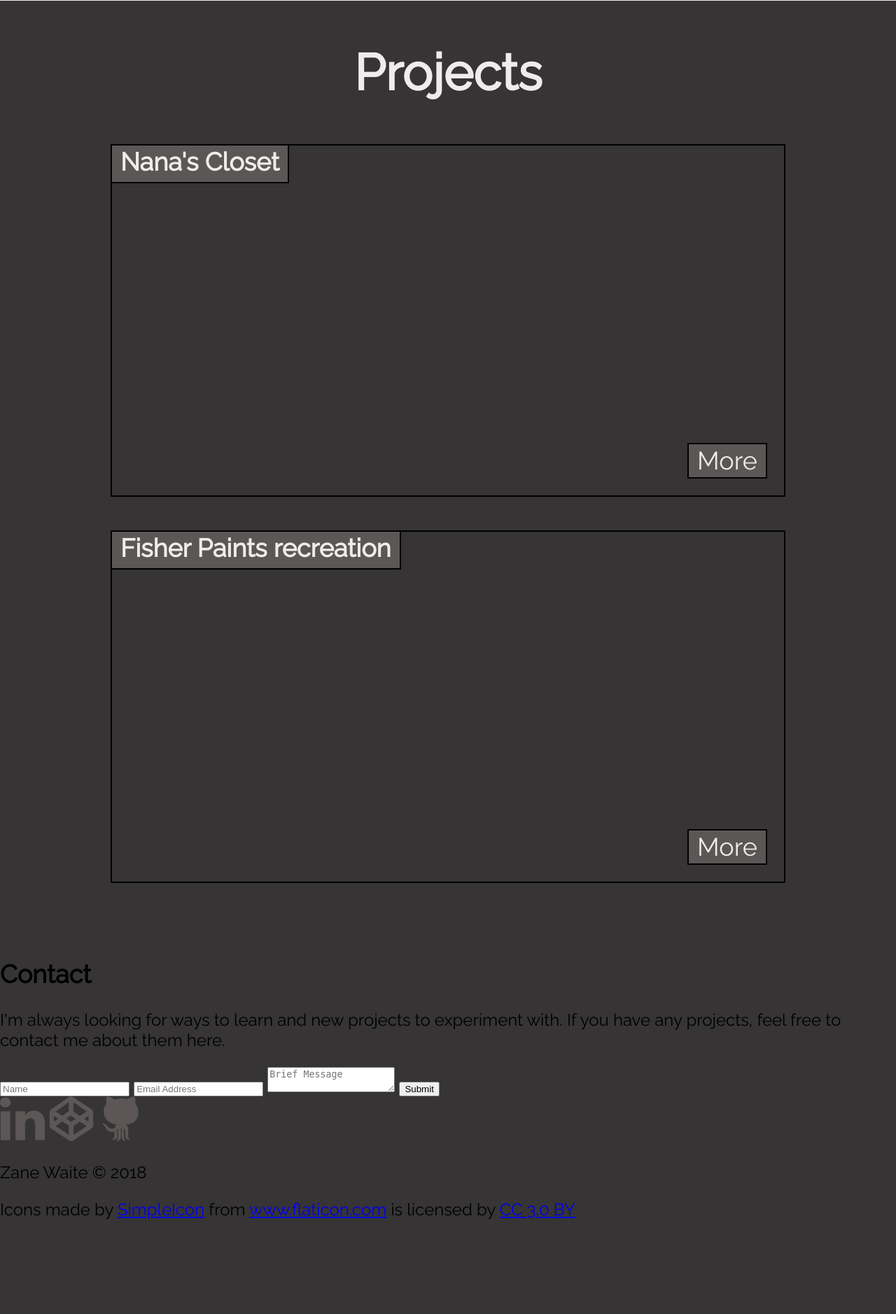
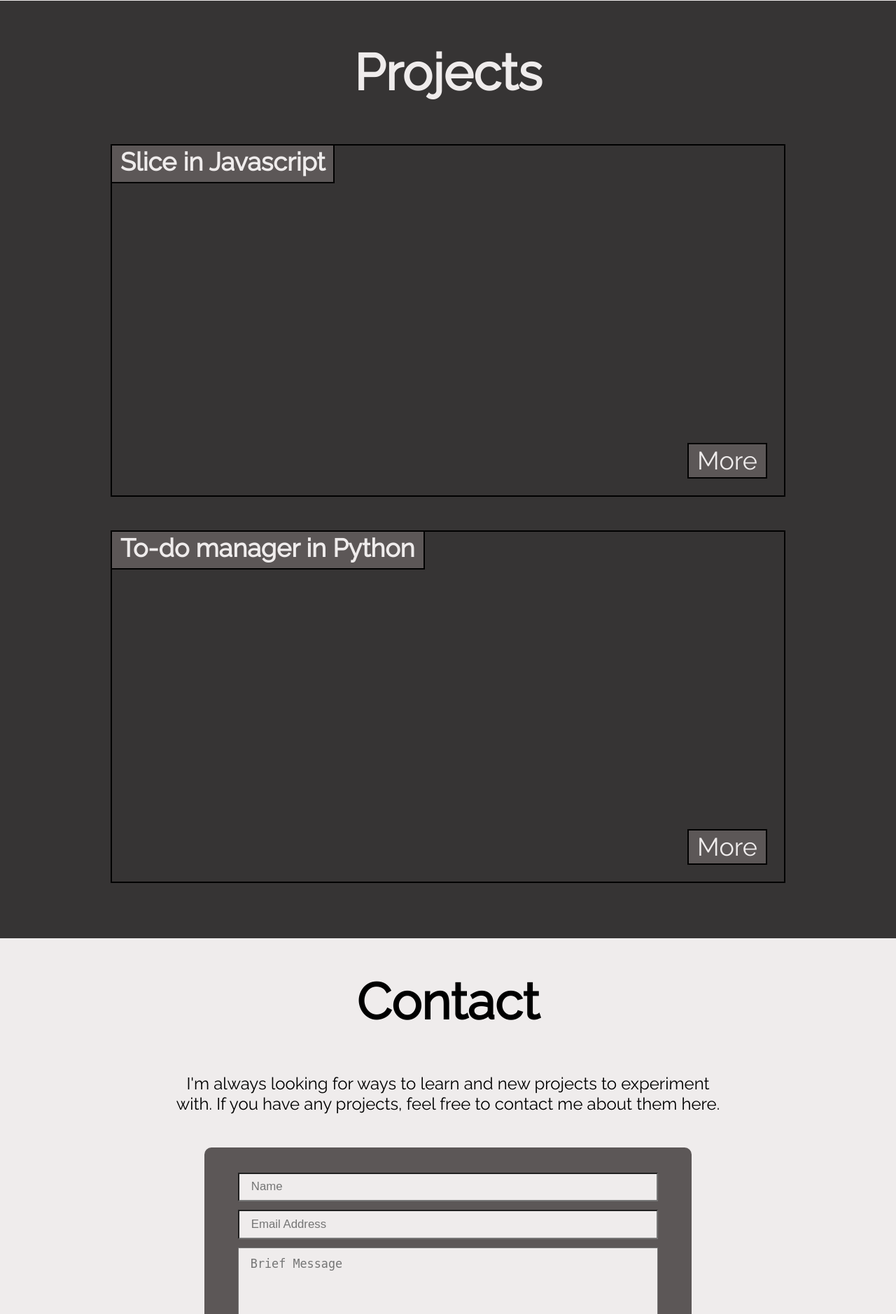
Before and after one commit to zmwaite182/zmwaite182.github.io, a PHP site: page / in a window 1280 px wide. Shown: the part 1695-3573 px from the top of the page at 70% size. Before the commit the page ends 3438 px from the top, so only its background shows below. Run offline with PHP 8.4, Linux system fonts and the light colour scheme.

Commit message:
Contact page remade in Sass, and cleaned up some

```diff
--- a/app.css
+++ b/app.css
@@ -83,20 +83,21 @@ header #navigation a:hover {
   font-size: 3rem;
   margin: 20px auto 30px;
 }
-#about table {
+
+table {
   background-color: #efecec;
   margin: 0 auto;
   width: 75%;
   border-spacing: 0.1rem 0.6rem;
 }
-#about table th {
+table th {
   width: 25%;
   background-color: #5c5757;
   color: #efecec;
   border: 1px solid black;
   margin-bottom: 2rem;
 }
-#about table td {
+table td {
   text-align: right;
   background-color: #d8d0d0;
   padding-right: 10px;
@@ -104,7 +105,7 @@ header #navigation a:hover {
   border: 1px solid black;
   margin-bottom: 2rem;
 }
-#about table #html-percent::before {
+table #html-percent::before {
   height: 30px;
   background-color: #363434;
   float: left;
@@ -112,7 +113,7 @@ header #navigation a:hover {
   padding: 0;
   width: 70%;
 }
-#about table #css-percent::before {
+table #css-percent::before {
   height: 30px;
   background-color: #363434;
   float: left;
@@ -120,7 +121,7 @@ header #navigation a:hover {
   padding: 0;
   width: 50%;
 }
-#about table #java-percent::before {
+table #java-percent::before {
   height: 30px;
   background-color: #363434;
   float: left;
@@ -128,7 +129,7 @@ header #navigation a:hover {
   padding: 0;
   width: 10%;
 }
-#about table #bash-percent::before {
+table #bash-percent::before {
   height: 30px;
   background-color: #363434;
   float: left;
@@ -136,7 +137,7 @@ header #navigation a:hover {
   padding: 0;
   width: 30%;
 }
-#about table #git-percent::before {
+table #git-percent::before {
   height: 30px;
   background-color: #363434;
   float: left;
@@ -149,11 +150,11 @@ header #navigation a:hover {
   height: 160vh;
   width: 100%;
   background-color: #363434;
+  text-align: center;
 }
 #projects h1 {
   font-size: 3rem;
   color: #efecec;
-  text-align: center;
 }
 
 .project-sample {
@@ -164,7 +165,6 @@ header #navigation a:hover {
   display: flex;
   justify-content: space-between;
   border: 2px solid black;
-  /*CHEVRONS*/
 }
 .project-sample + .project-sample {
   margin-top: 2rem;
@@ -196,108 +196,109 @@ header #navigation a:hover {
   transition: 1s;
 }
 
-chevron {
-  opacity: 0;
-  animation: fade-in 1.5s 2s ease-in forwards;
-  display: block;
-  position: relative;
+#contact {
+  height: 88vh;
+  padding: 1rem 10rem;
   text-align: center;
-  padding: 12px;
-  margin-bottom: 6px;
-  height: 0px;
-  width: 200px;
-  margin: 0 auto;
-  bottom: -20vh;
+  background-color: #efecec;
+}
+#contact h1 {
+  font-size: 3rem;
+  margin-top: 1rem;
 }
 
-chevron::before {
-  content: "";
-  position: absolute;
-  top: 0;
-  left: 0;
-  height: 50%;
-  width: 50%;
-  background: #efecec;
-  transform: skew(0deg, 20deg);
+form {
+  margin: 2rem auto 0;
+  text-align: center;
+  display: flex;
+  flex-direction: column;
+  width: 75%;
+  height: 13rem;
+  background-color: #5c5757;
+  padding: 1rem 2rem 0.3rem;
+  border-radius: 10px;
 }
 
-chevron::after {
-  content: "";
-  position: absolute;
-  top: 0;
-  right: 0;
-  height: 50%;
-  width: 50%;
-  background: #efecec;
-  transform: skew(0deg, -20deg);
+input {
+  margin: 0.5rem 0 0;
+  background-color: #efecec;
+  padding: 0.2rem 0 0.2rem 0.7rem;
+  font-size: 0.7rem;
+  height: 1.3rem;
+}
+input [type=submit] {
+  width: 40%;
+  margin: 0.5rem auto;
+  padding: 0.5rem;
+  border-radius: 10px;
+  font-size: 1rem;
+  height: auto;
 }
 
-chevron-2 {
-  display: block;
-  position: relative;
-  text-align: center;
-  padding: 12px;
-  margin-bottom: 6px;
-  height: 0px;
-  width: 200px;
-  margin: 0 auto;
-  bottom: -10vh;
+textarea {
+  margin: 0.5rem 0 0;
+  background-color: #efecec;
+  padding: 0.2rem 0 0.2rem 0.7rem;
+  font-size: 0.7rem;
+  height: 6rem;
+  padding-top: 0.5rem;
 }
 
-chevron-2::before {
-  content: "";
-  position: absolute;
-  top: 0;
-  left: 0;
-  height: 50%;
-  width: 50%;
-  background: #5c5757;
-  transform: skew(0deg, 20deg);
+#anchor-container {
+  display: flex;
+  justify-content: space-between;
+  width: 25%;
+  margin: 0 auto;
+  padding-top: 1rem;
+}
+#anchor-container a {
+  background-color: #efecec;
+  padding: 0.3rem;
+  border-radius: 10px;
+  height: 58px;
 }
 
-chevron-2::after {
-  content: "";
-  position: absolute;
-  top: 0;
-  right: 0;
-  height: 50%;
-  width: 50%;
-  background: #5c5757;
-  transform: skew(0deg, -20deg);
+footer {
+  /*CHEVRONS*/
+}
+footer p {
+  text-align: center;
+  color: #efecec;
+  font-size: 0.5rem;
+  margin-top: 1.5rem;
+}
+footer img {
+  width: 58px;
+}
+footer div:nth-last-child(1) {
+  font-size: 0.3rem;
+  color: #efecec;
+  text-align: center;
+  margin-bottom: 1rem;
+}
+footer div:nth-last-child(1) a {
+  color: #efecec;
 }
 
-chevron-3 {
-  display: block;
-  position: relative;
-  text-align: center;
-  padding: 12px;
-  margin-bottom: 6px;
-  height: 0px;
-  width: 200px;
-  margin: 0 auto;
-  bottom: -12vh;
-}
-
-chevron-3::before {
-  content: "";
-  position: absolute;
-  top: 0;
-  left: 0;
-  height: 50%;
-  width: 50%;
-  background: #5c5757;
-  transform: skew(0deg, 20deg);
-}
-
-chevron-3::after {
-  content: "";
-  position: absolute;
-  top: 0;
-  right: 0;
-  height: 50%;
-  width: 50%;
-  background: #5c5757;
-  transform: skew(0deg, -20deg);
-}
+/*.chevron
+ * opacity: 0
+ * animation: fade-in 1.5s 2s ease-in forwards
+ * +chevron(-20vh)
+ * &:before
+ *  +chevron-before($offwhite)
+ * &:after
+ *  +chevron-after($offwhite) */
+/*.chevron-2
+ * +chevron(-10vh)
+ * &:before
+ *  +chevron-before($gray)
+ * &:after
+ *  +chevron-after($gray) */
+/*.chevron-3
+ * +chevron(-12vh)
+ * &:before
+ *  +chevron-before($gray)
+ * &:after
+ *  +chevron-after($gray) */
 
 /*# sourceMappingURL=app.css.map */
--- a/app.sass
+++ b/app.sass
@@ -38,6 +38,7 @@ $font-size: 24px
   width: 50%
   background: $color
   transform: skew(0deg, -20deg)
+
 =skill-percentage($width)
   height: 30px
   background-color: $darkgray
@@ -118,43 +119,43 @@ header
     text-align: center
     font-size: 3rem
     margin: 20px auto 30px
-  table
-    background-color: $offwhite
-    margin: 0 auto
-    width: 75%
-    border-spacing: 0.1rem 0.6rem
-    th
-      width: 25%
-      background-color: $gray
-      color: $offwhite
-      border: 1px solid black
-      margin-bottom: 2rem
-    td
-      text-align: right
-      background-color: darken($offwhite, 10%)
-      padding-right: 10px
-      font-size: 0.8rem
-      border: 1px solid black
-      margin-bottom: 2rem
-    #html-percent::before
-      +skill-percentage(70%)
-    #css-percent::before
-      +skill-percentage(50%)
-    #java-percent::before
-      +skill-percentage(10%)
-    #bash-percent::before
-      +skill-percentage(30%)
-    #git-percent::before
-      +skill-percentage(30%)
+table
+  background-color: $offwhite
+  margin: 0 auto
+  width: 75%
+  border-spacing: 0.1rem 0.6rem
+  th
+    width: 25%
+    background-color: $gray
+    color: $offwhite
+    border: 1px solid black
+    margin-bottom: 2rem
+  td
+    text-align: right
+    background-color: darken($offwhite, 10%)
+    padding-right: 10px
+    font-size: 0.8rem
+    border: 1px solid black
+    margin-bottom: 2rem
+  #html-percent::before
+    +skill-percentage(70%)
+  #css-percent::before
+    +skill-percentage(50%)
+  #java-percent::before
+    +skill-percentage(10%)
+  #bash-percent::before
+    +skill-percentage(30%)
+  #git-percent::before
+    +skill-percentage(30%)
 
 #projects
   height: 160vh
   width: 100%
   background-color: $darkgray
+  text-align: center
   h1
     font-size: 3rem
     color: $offwhite
-    text-align: center
 .project-sample
   width: 75%
   height: 500px
@@ -189,27 +190,91 @@ header
       background-color: $darkgray
       transition: 1s
 
+#contact
+  height: 88vh
+  padding: 1rem 10rem
+  text-align: center
+  background-color: $offwhite
+  h1
+    font-size: 3rem
+    margin-top: 1rem
+form
+  margin: 2rem auto 0
+  text-align: center
+  display: flex
+  flex-direction: column
+  width: 75%
+  height: 13rem
+  background-color: $gray
+  padding: 1rem 2rem 0.3rem
+  border-radius: 10px
+input
+  margin: 0.5rem 0 0
+  background-color: $offwhite
+  padding: 0.2rem 0 0.2rem 0.7rem
+  font-size: 0.7rem
+  height: 1.3rem
+  [type="submit"]
+    width: 40%
+    margin: 0.5rem auto
+    padding: 0.5rem
+    border-radius: 10px
+    font-size: 1rem
+    height: auto
+textarea
+  margin: 0.5rem 0 0
+  background-color: $offwhite
+  padding: 0.2rem 0 0.2rem 0.7rem
+  font-size: 0.7rem
+  height: 6rem
+  padding-top: 0.5rem
 
-
+#anchor-container
+  display: flex
+  justify-content: space-between
+  width: 25%
+  margin: 0 auto
+  padding-top: 1rem
+  a
+    background-color: $offwhite
+    padding: 0.3rem
+    border-radius: 10px
+    height: 58px
+footer
+  p
+    text-align: center
+    color: $offwhite
+    font-size: 0.5rem
+    margin-top: 1.5rem
+  img
+    width: 58px
+  div:nth-last-child(1)
+    font-size: 0.3rem
+    color: $offwhite
+    text-align: center
+    margin-bottom: 1rem
+    a
+      color: $offwhite
 
   /*CHEVRONS*/
-chevron
+
+/*.chevron
   opacity: 0
   animation: fade-in 1.5s 2s ease-in forwards
   +chevron(-20vh)
-chevron::before
-  +chevron-before($offwhite)
-chevron::after
-  +chevron-after($offwhite)
-chevron-2
+  &:before
+    +chevron-before($offwhite)
+  &:after
+    +chevron-after($offwhite)
+/*.chevron-2
   +chevron(-10vh)
-chevron-2::before
-  +chevron-before($gray)
-chevron-2::after
-  +chevron-after($gray)
-chevron-3
+  &:before
+    +chevron-before($gray)
+  &:after
+    +chevron-after($gray)
+/*.chevron-3
   +chevron(-12vh)
-chevron-3::before
-  +chevron-before($gray)
-chevron-3::after
-  +chevron-after($gray)
+  &:before
+    +chevron-before($gray)
+  &:after
+    +chevron-after($gray)
--- a/index.html
+++ b/index.html
@@ -59,15 +59,15 @@
 
     <section id="projects">
       <h1>Projects</h1>
-      <article class="project-sample" id="nanas-closet-project">
-        <h2>Nana's Closet</h2>
+      <article class="project-sample" id="slice-project">
+        <h2>Slice in Javascript</h2>
         <div id="top-left-triangle-article-1"></div>
-        <a href="../waite-project/index.html">More</a>
+        <a href="https://github.com/MelonsAway/Slice-">More</a>
       </article>
       <article class="project-sample" id="fisher-paints-project">
-        <h2>Fisher Paints recreation</h2>
+        <h2>To-do manager in Python</h2>
         <div id="top-left-triangle-article-2"></div>
-        <a href="https://codepen.io/zanewaite99/pen/gBrPJQ">More</a>
+        <a href="https://github.com/zmwaite182/todo-manager">More</a>
       </article>
       <a href="#contact" class="chevron"></a>
     </section>
@@ -79,7 +79,7 @@
         <input placeholder="Name" type="text" name="name" required>
         <input placeholder="Email Address" type="email" name="email" required>
         <textarea placeholder="Brief Message" name="message" maxlength="500" required></textarea>
-        <input type="submit" name="submit">
+        <input type="submit" name="submit" value="Submit (Not currently functional)">
       </form>
       <a href="#home" class="chevron-3"></a>
     </section>
```
Also changed, not shown: images/slice.png (added), images/todo.png (added), 1 other file.
